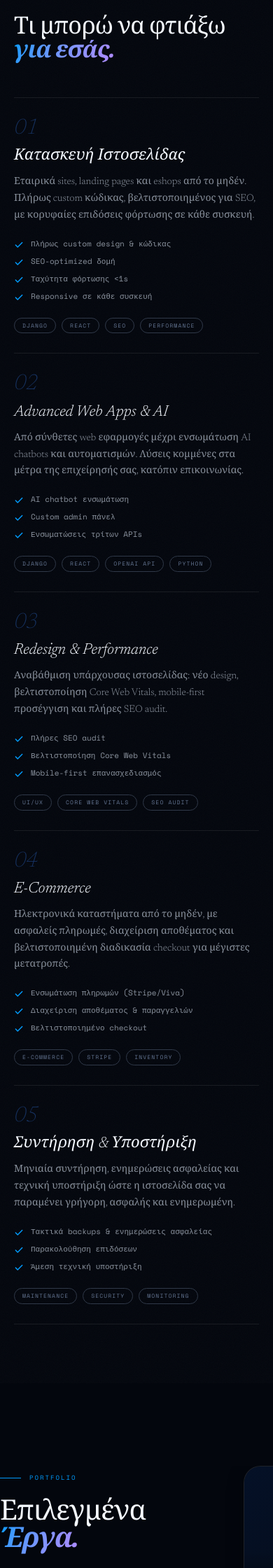
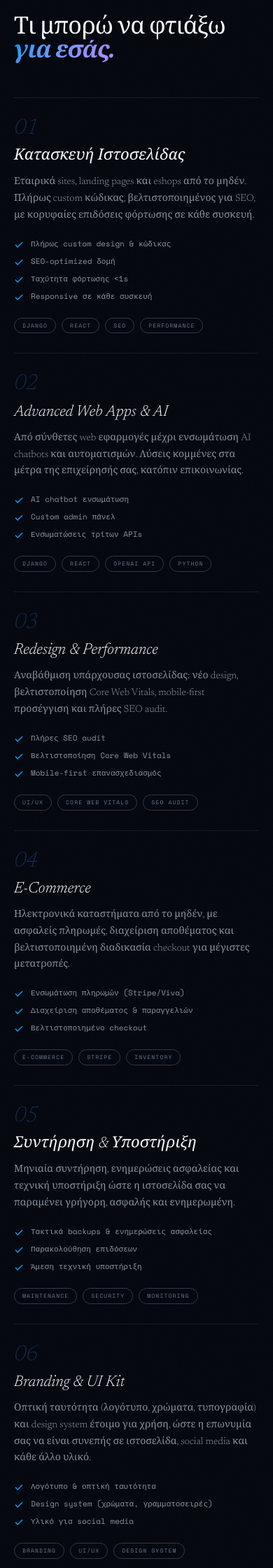
Before and after one commit to FotisKechagias/fkechagias.gr, a Django app: page / in a window 390 px wide; the page is wider, and only the part inside the window is pictured. Shown: the part 1640-3880 px from the top of that part at 70% size. Run offline with Django 4.2, Linux system fonts and the light colour scheme; data that the repository does not hold is empty; some libraries are stand-ins or nearby versions.

Commit message:
Fix magnetic-button touch-stuck bug, About reveal stall, tablet hero overflow, add color tint + 2 services
1. Magnetic buttons (.magnetic) and 3D tilt cards (.tilt-card) registered mousemove/mouseleave unconditionally in main.js. On touch devices a tap can fire a synthetic mousemove with no matching mouseleave, leaving the button permanently shifted from its resting position after the first tap -- exactly matches the pointer:fine gate already used for the custom cursor. Both now check hasFine before attaching listeners.

2. About paragraph's per-character scroll-linked opacity is a continuous formula with no hard guarantee it reaches exactly 1.0 for every user (fast flicks / dropped frames on lower-end mobile can leave the tail visibly dim, as shown in the pasted DOM snapshot where the last word sat at 0.2-0.98 opacity). Added an IntersectionObserver that force-sets every character to opacity:1 once the paragraph has fully scrolled above the viewport, so it can never stay stuck dim after you've moved on.

3. Hero title (.xp-l1/.xp-l2) only had overrides at <=640px; the 641-899px tablet range still used the desktop 10.5vw/14.5vw clamp, which could make 'Εμπειρίες.' wider than the viewport at those widths (the reported 'gap on the right'). Added an intermediate 641-899px tier.

4. Hero video color-grade: added .xp-hero-video-tint (blue/purple gradient, mix-blend-mode:color) between the video and the existing dark fade, pulling the video's warm sky tones toward the site's cool blue/purple identity instead of leaving them clashing.

5. Added 2 more services (Branding & UI Kit, Hosting & Τεχνική Ρύθμιση) for 7 total.

Verified: node --check on both touched JS files, HTML tag-balance check (all matched), manage.py check, and a runserver smoke test (7 services present, tint layer present, /projects/ unaffected).

Co-Authored-By: Claude Sonnet 5 <noreply@anthropic.com>

```diff
--- a/static/css/home.css
+++ b/static/css/home.css
@@ -27,6 +27,19 @@
   width: 100%; height: 100%;
   object-fit: cover;
   pointer-events: none;
+}
+/* Color-grade: το βίντεο έχει ζεστούς (χρυσαφί/πορτοκαλί) τόνους στα
+   σύννεφα, ενώ όλη η υπόλοιπη σελίδα είναι μπλε/μοβ — αυτό το tint
+   τραβάει το βίντεο λίγο πιο κοντά στην ταυτότητα του site χωρίς να
+   κρύβει τη σκηνή. */
+.xp-hero-video-tint {
+  position: absolute; inset: 0;
+  pointer-events: none;
+  background: linear-gradient(135deg,
+    oklch(0.45 0.16 250 / 0.28) 0%,
+    oklch(0.35 0.18 295 / 0.16) 55%,
+    transparent 100%);
+  mix-blend-mode: color;
 }
 .xp-hero-video-fade {
   position: absolute; inset: 0;
@@ -788,6 +801,14 @@ body.xp-loaded .xp-fade { opacity: 1; transform: translateY(0); }
   .xp-stats-row { flex-direction: column; gap: 48px; padding: 48px 0; }
 }
 
+/* Tablet (641-899px): ενδιάμεσο μέγεθος τίτλου — τα 10.5vw/14.5vw
+   του desktop μπορούν να κάνουν τη λέξη "Εμπειρίες." πλατύτερη από
+   το viewport σε αυτό το εύρος, δημιουργώντας οριζόντιο overflow */
+@media (max-width: 899px) and (min-width: 641px) {
+  .xp-l1 { font-size: clamp(56px, 10vw, 110px); }
+  .xp-l2 { font-size: clamp(64px, 12vw, 150px); }
+}
+
 @media (max-width: 640px) {
   .xp-hero-inner { padding-top: 96px; padding-bottom: 118px; }
   .xp-hero-meta { display: none; }
--- a/static/js/home.js
+++ b/static/js/home.js
@@ -132,6 +132,7 @@
 
   var aboutBody = document.getElementById('about-body');
   var aboutChars = [];
+  var aboutDone = false;
   if (aboutBody && !reduced) {
     var bodyText = aboutBody.textContent;
     aboutBody.textContent = '';
@@ -144,6 +145,23 @@
     }
     aboutBody.appendChild(bodyFrag);
     aboutChars = Array.prototype.slice.call(aboutBody.querySelectorAll('.xp-about-char'));
+
+    /* Ασφάλεια: η συνεχής scroll-based φόρμουλα δεν εγγυάται πάντα
+       opacity:1 (γρήγορο scroll/χαμηλά fps σε κινητό). Μόλις η
+       παράγραφος βγει εντελώς από πάνω, κλειδώνουμε σε πλήρη
+       αδιαφάνεια ώστε να μη μένει ποτέ "θαμπή" μετά που την προσπερνάς. */
+    if ('IntersectionObserver' in window) {
+      var aboutDoneObs = new IntersectionObserver(function (entries) {
+        entries.forEach(function (entry) {
+          if (entry.boundingClientRect.top < 0 && !entry.isIntersecting) {
+            aboutDone = true;
+            aboutChars.forEach(function (c) { c.style.opacity = 1; });
+            aboutDoneObs.disconnect();
+          }
+        });
+      }, { threshold: 0 });
+      aboutDoneObs.observe(aboutBody);
+    }
   }
 
   /* ── Horizontal projects ─────────────────────────────────────── */
@@ -220,7 +238,7 @@
     /* 0.5 · About body: character-by-character αδιαφάνεια, υπολογισμένη
        απευθείας από τη θέση της παραγράφου στο viewport (χωρίς pin) —
        ισοδύναμο του useScroll offset ['start 0.8','end 0.2'] */
-    if (aboutBody && aboutChars.length) {
+    if (aboutBody && aboutChars.length && !aboutDone) {
       var abRect  = aboutBody.getBoundingClientRect();
       var abStart = vh * 0.8;
       var abTotal = vh * 0.6 + abRect.height;
--- a/static/js/main.js
+++ b/static/js/main.js
@@ -399,7 +399,10 @@
     });
   }
 
-  /* ── Magnetic buttons ─────────────────────────────────────────── */
+  /* ── Magnetic buttons (μόνο σε συσκευές με πραγματικό ποντίκι) ──
+     Σε touch, ένα tap μπορεί να πυροδοτήσει synthetic mousemove χωρίς
+     αντίστοιχο mouseleave — το κουμπί έμενε μόνιμα μετατοπισμένο. */
+  if (hasFine) {
     document.querySelectorAll('.magnetic').forEach(function (el) {
       el.addEventListener('mousemove', function (e) {
         var r = el.getBoundingClientRect();
@@ -409,8 +412,10 @@
       });
       el.addEventListener('mouseleave', function () { el.style.transform = ''; });
     });
+  }
 
-  /* ── 3D card tilt on project cards ───────────────────────────── */
+  /* ── 3D card tilt on project cards (ίδιος λόγος: μόνο pointer:fine) */
+  if (hasFine) {
   document.querySelectorAll('.tilt-card').forEach(function (card) {
     card.addEventListener('mousemove', function (e) {
       var r  = card.getBoundingClientRect();
@@ -425,5 +430,6 @@
       card.style.boxShadow = '';
     });
   });
+  }
 
 })();
--- a/templates/portfolio/index.html
+++ b/templates/portfolio/index.html
@@ -29,6 +29,7 @@
 
   <video class="xp-hero-video" autoplay loop muted playsinline aria-hidden="true"
          src="https://d8j0ntlcm91z4.cloudfront.net/user_38xzZboKViGWJOttwIXH07lWA1P/hf_20260405_170732_8a9ccda6-5cff-4628-b164-059c500a2b41.mp4"></video>
+  <div class="xp-hero-video-tint" aria-hidden="true"></div>
   <div class="xp-hero-video-fade" aria-hidden="true"></div>
 
   <div class="grain-hero" aria-hidden="true"></div>
@@ -228,6 +229,46 @@
         </div>
       </li>
 
+      <li class="xp-sitem reveal-up">
+        <span class="xp-sitem-num" aria-hidden="true">06</span>
+        <div class="xp-sitem-body">
+          <h3>Branding &amp; UI Kit</h3>
+          <p>
+            Οπτική ταυτότητα (λογότυπο, χρώματα, τυπογραφία) και design
+            system έτοιμο για χρήση, ώστε η επωνυμία σας να είναι συνεπής
+            σε ιστοσελίδα, social media και κάθε άλλο υλικό.
+          </p>
+          <ul class="xp-checklist" aria-label="Τι περιλαμβάνει">
+            <li class="xp-check-item"><svg width="14" height="14" viewBox="0 0 24 24" fill="none" stroke="currentColor" stroke-width="2.5" stroke-linecap="round" stroke-linejoin="round" aria-hidden="true"><polyline points="20 6 9 17 4 12"/></svg>Λογότυπο &amp; οπτική ταυτότητα</li>
+            <li class="xp-check-item"><svg width="14" height="14" viewBox="0 0 24 24" fill="none" stroke="currentColor" stroke-width="2.5" stroke-linecap="round" stroke-linejoin="round" aria-hidden="true"><polyline points="20 6 9 17 4 12"/></svg>Design system (χρώματα, γραμματοσειρές)</li>
+            <li class="xp-check-item"><svg width="14" height="14" viewBox="0 0 24 24" fill="none" stroke="currentColor" stroke-width="2.5" stroke-linecap="round" stroke-linejoin="round" aria-hidden="true"><polyline points="20 6 9 17 4 12"/></svg>Υλικό για social media</li>
+          </ul>
+          <div class="xp-tags" aria-label="Τεχνολογίες">
+            <span>Branding</span><span>UI/UX</span><span>Design System</span>
+          </div>
+        </div>
+      </li>
+
+      <li class="xp-sitem reveal-up">
+        <span class="xp-sitem-num" aria-hidden="true">07</span>
+        <div class="xp-sitem-body">
+          <h3>Hosting &amp; Τεχνική Ρύθμιση</h3>
+          <p>
+            Ρύθμιση domain, hosting, email και SSL από την αρχή — ή μεταφορά
+            υπάρχουσας ιστοσελίδας χωρίς downtime, με σωστές ρυθμίσεις
+            ασφάλειας και ταχύτητας.
+          </p>
+          <ul class="xp-checklist" aria-label="Τι περιλαμβάνει">
+            <li class="xp-check-item"><svg width="14" height="14" viewBox="0 0 24 24" fill="none" stroke="currentColor" stroke-width="2.5" stroke-linecap="round" stroke-linejoin="round" aria-hidden="true"><polyline points="20 6 9 17 4 12"/></svg>Ρύθμιση domain &amp; SSL</li>
+            <li class="xp-check-item"><svg width="14" height="14" viewBox="0 0 24 24" fill="none" stroke="currentColor" stroke-width="2.5" stroke-linecap="round" stroke-linejoin="round" aria-hidden="true"><polyline points="20 6 9 17 4 12"/></svg>Μεταφορά χωρίς downtime</li>
+            <li class="xp-check-item"><svg width="14" height="14" viewBox="0 0 24 24" fill="none" stroke="currentColor" stroke-width="2.5" stroke-linecap="round" stroke-linejoin="round" aria-hidden="true"><polyline points="20 6 9 17 4 12"/></svg>Email &amp; ασφάλεια server</li>
+          </ul>
+          <div class="xp-tags" aria-label="Τεχνολογίες">
+            <span>Hosting</span><span>DNS</span><span>SSL</span>
+          </div>
+        </div>
+      </li>
+
     </ul>
   </div>
 </section>
```
Lines whose indentation alone changed are shown as unchanged.
